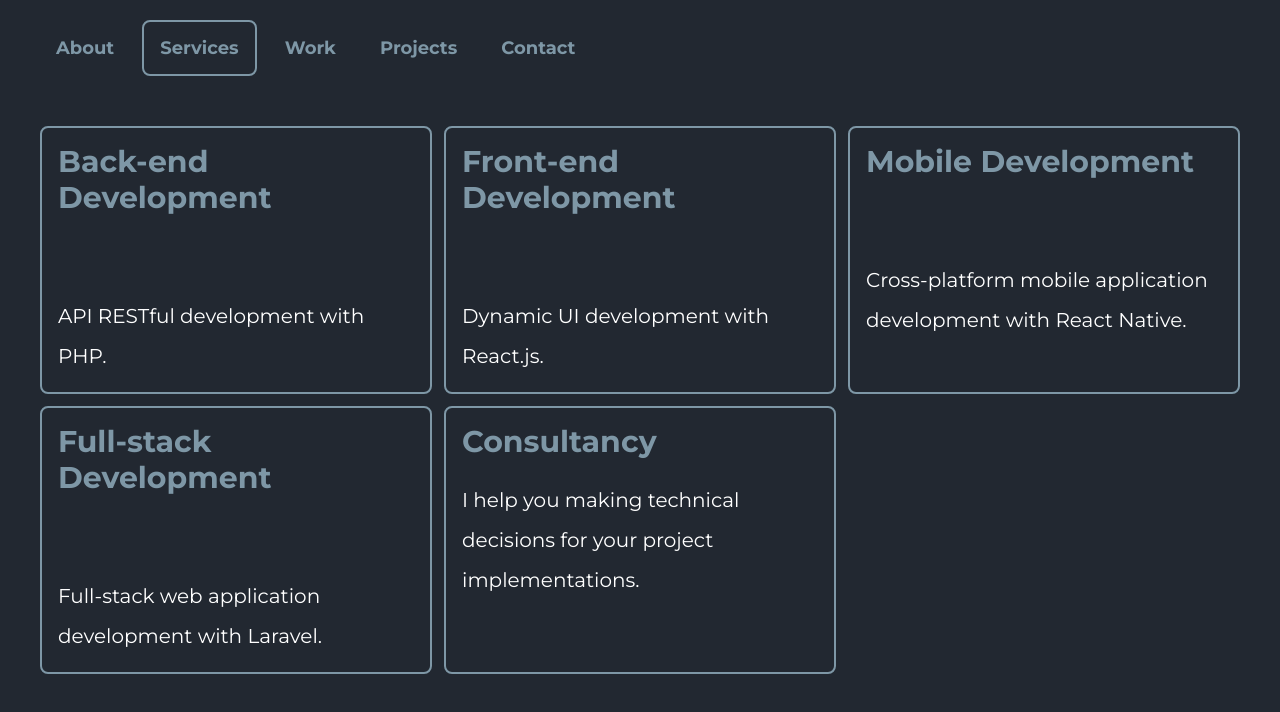
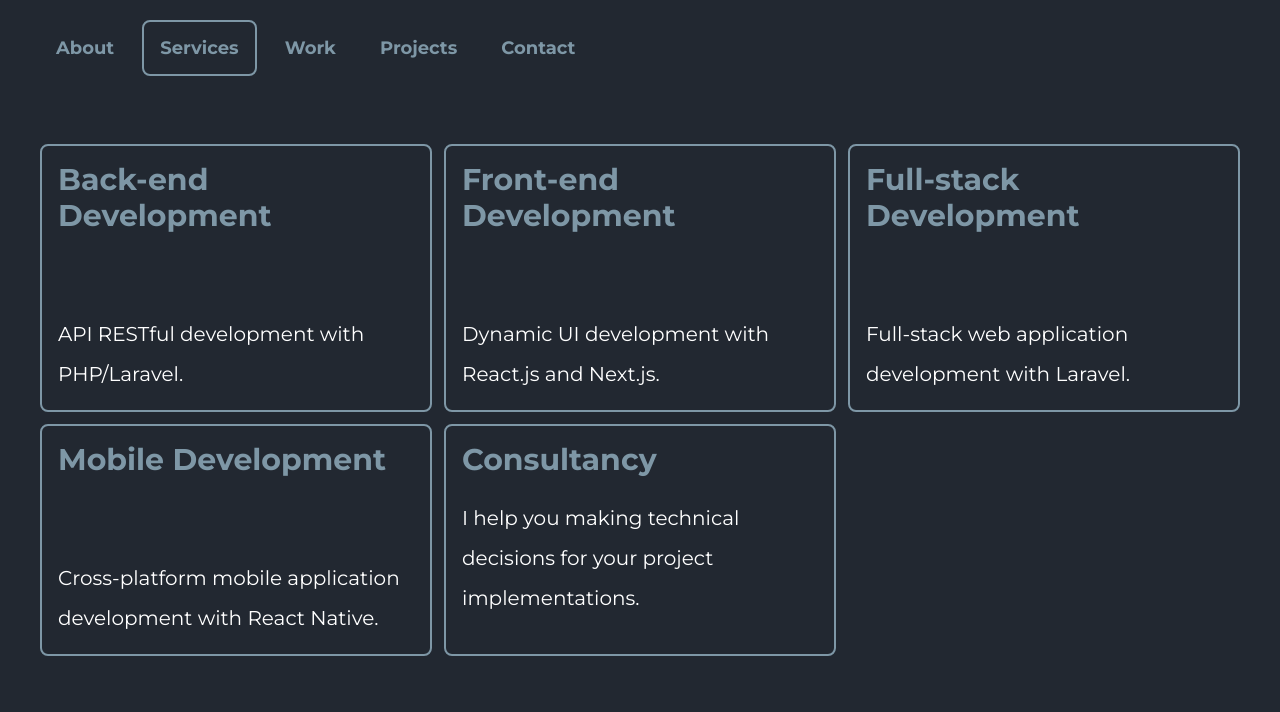
Before and after one commit to eliseekn/portfolio, a Vue app: page / in a window 1280 px wide. Both pictures are taken after a click on the link "Services". Shown: the top 712 px of the page. Built offline with nearby package versions, Linux system fonts and the light colour scheme.

Commit message:
Update UI

```diff
--- a/src/pages/about.vue
+++ b/src/pages/about.vue
@@ -27,7 +27,7 @@ const props = defineProps<{ setActivePage: (page: string) => void }>();
         </h1>
 
         <p class="text-base md:text-xl md:leading-loose">
-          Self-taught and passionate about computer programming, I have 4+ years
+          Self-taught and passionate about computer programming, I have 5+ years
           of experience in web application development.
         </p>
 
--- a/src/pages/services.vue
+++ b/src/pages/services.vue
@@ -1,10 +1,12 @@
 <script setup lang="ts">
-    const props = defineProps<{ setActivePage: (page: string) => void }>()
+const props = defineProps<{ setActivePage: (page: string) => void }>();
 </script>
 
 <template>
     <div class="flex flex-col items-start justify-center min-h-screen">
-        <h1 class="mb-5 md:mb-10 font-bold text-3xl md:text-4xl xl:hidden">Services</h1>
+        <h1 class="mb-5 md:mb-10 font-bold text-3xl md:text-4xl xl:hidden">
+            Services
+        </h1>
 
         <div class="grid grid-cols-3 gap-3">
             <div class="animate-fade-in-1 col-span-6 lg:col-auto card p-4">
@@ -13,30 +15,45 @@
                 </p>
 
                 <div class="my-3 md:my-5 text-3xl md:text-4xl">
-                    <span><font-awesome-icon :icon="['fa-brands' , 'php']" color="#7e97a6" /></span>
-                    <span class="mx-4 md:mx-6"><font-awesome-icon :icon="['fa-brands' , 'laravel']" color="#7e97a6" /></span>
-                    <span><font-awesome-icon :icon="['fa-solid' , 'database']" color="#7e97a6" /></span>
+                    <span><font-awesome-icon :icon="['fa-brands', 'php']" color="#7e97a6"/></span>
+                    <span class="mx-4 md:mx-6"><font-awesome-icon :icon="['fa-brands', 'laravel']" color="#7e97a6"/></span>
+                    <span><font-awesome-icon :icon="['fa-solid', 'database']" color="#7e97a6"/></span>
                 </div>
 
                 <p class="text-base md:text-xl md:leading-loose">
-                    API RESTful development with PHP.
+                    API RESTful development with PHP/Laravel.
+                </p>
+              </div>
+
+            <div class="animate-fade-in-2 col-span-6 lg:col-auto card p-4">
+                <p class="text-[#7e97a6] font-bold text-xl md:text-3xl">
+                  Front-end Development
+                </p>
+
+                <div class="my-3 md:my-5 text-3xl md:text-4xl">
+                    <span><font-awesome-icon :icon="['fa-brands', 'js-square']" color="#7e97a6"/></span>
+                    <span class="mx-4 md:mx-6"><font-awesome-icon :icon="['fa-brands', 'react']" color="#7e97a6"/></span>
+                    <span class="mr-4 md:mr-6"><font-awesome-icon :icon="['fa-brands', 'bootstrap']" color="#7e97a6"/></span>
+                    <span><font-awesome-icon :icon="['fa-brands', 'sass']" color="#7e97a6"/></span>
+                </div>
+
+                <p class="text-base md:text-xl md:leading-loose">
+                    Dynamic UI development with React.js and Next.js.
                 </p>
             </div>
 
-            <div class="animate-fade-in-2 col-span-6 lg:col-auto card p-4">
+            <div class="animate-fade-in-3 col-span-6 lg:col-auto card p-4">
                 <p class="text-[#7e97a6] font-bold text-xl md:text-3xl">
-                    Front-end Development
+                  Full-stack Development
                 </p>
 
                 <div class="my-3 md:my-5 text-3xl md:text-4xl">
-                    <span><font-awesome-icon :icon="['fa-brands' , 'js-square']" color="#7e97a6" /></span>
-                    <span class="mx-4 md:mx-6"><font-awesome-icon :icon="['fa-brands' , 'react']" color="#7e97a6" /></span>
-                    <span class="mr-4 md:mr-6"><font-awesome-icon :icon="['fa-brands' , 'bootstrap']" color="#7e97a6" /></span>
-                    <span><font-awesome-icon :icon="['fa-brands' , 'sass']" color="#7e97a6" /></span>
+                    <span class="mr-4 md:mr-6"><font-awesome-icon :icon="['fa-brands', 'laravel']" color="#7e97a6"/></span>
+                    <span><font-awesome-icon :icon="['fa-brands', 'react']" color="#7e97a6"/></span>
                 </div>
 
                 <p class="text-base md:text-xl md:leading-loose">
-                    Dynamic UI development with React.js.
+                    Full-stack web application development with Laravel.
                 </p>
             </div>
 
@@ -46,8 +63,8 @@
                 </p>
 
                 <div class="my-3 md:my-5 text-3xl md:text-4xl">
-                    <span class="mr-4 md:mr-6"><font-awesome-icon :icon="['fa-brands' , 'google-play']" color="#7e97a6" /></span>
-                    <span><font-awesome-icon :icon="['fa-brands' , 'app-store-ios']" color="#7e97a6" /></span>
+                    <span class="mr-4 md:mr-6"><font-awesome-icon :icon="['fa-brands', 'google-play']" color="#7e97a6"/></span>
+                    <span><font-awesome-icon :icon="['fa-brands', 'app-store-ios']" color="#7e97a6"/></span>
                 </div>
 
                 <p class="text-base md:text-xl md:leading-loose">
@@ -56,31 +73,15 @@
             </div>
 
             <div class="animate-fade-in-3 col-span-6 lg:col-auto card p-4">
-                <p class="text-[#7e97a6] font-bold text-xl md:text-3xl">
-                    Full-stack Development
-                </p>
+                <p class="text-[#7e97a6] font-bold text-xl md:text-3xl">Consultancy</p>
 
                 <div class="my-3 md:my-5 text-3xl md:text-4xl">
-                    <span class="mr-4 md:mr-6"><font-awesome-icon :icon="['fa-brands' , 'laravel']" color="#7e97a6" /></span>
-                    <span><font-awesome-icon :icon="['fa-brands' , 'react']" color="#7e97a6" /></span>
+                    <span><font-awesome-icon :icon="['fa-solid', 'headset']" color="#7e97a6"/></span>
                 </div>
 
                 <p class="text-base md:text-xl md:leading-loose">
-                    Full-stack web application development with Laravel.
-                </p>
-            </div>
-
-            <div class="animate-fade-in-3 col-span-6 lg:col-auto card p-4">
-                <p class="text-[#7e97a6] font-bold text-xl md:text-3xl">
-                    Consultancy
-                </p>
-
-                <div class="my-3 md:my-5 text-3xl md:text-4xl">
-                    <span><font-awesome-icon :icon="['fa-solid' , 'headset']" color="#7e97a6" /></span>
-                </div>
-
-                <p class="text-base md:text-xl md:leading-loose">
-                    I help you making technical decisions for your project implementations.
+                    I help you making technical decisions for your project
+                    implementations.
                 </p>
             </div>
         </div>
```
